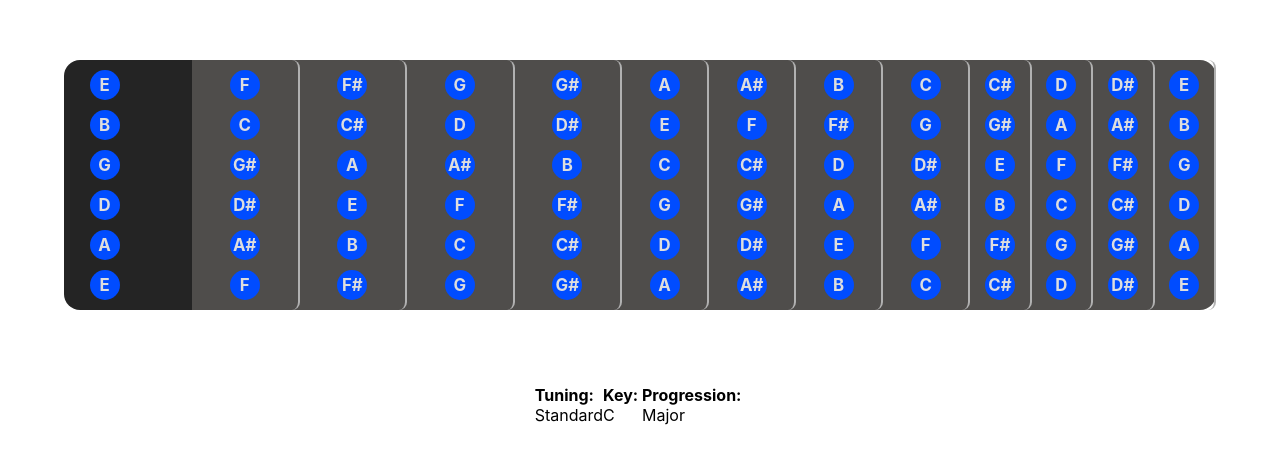
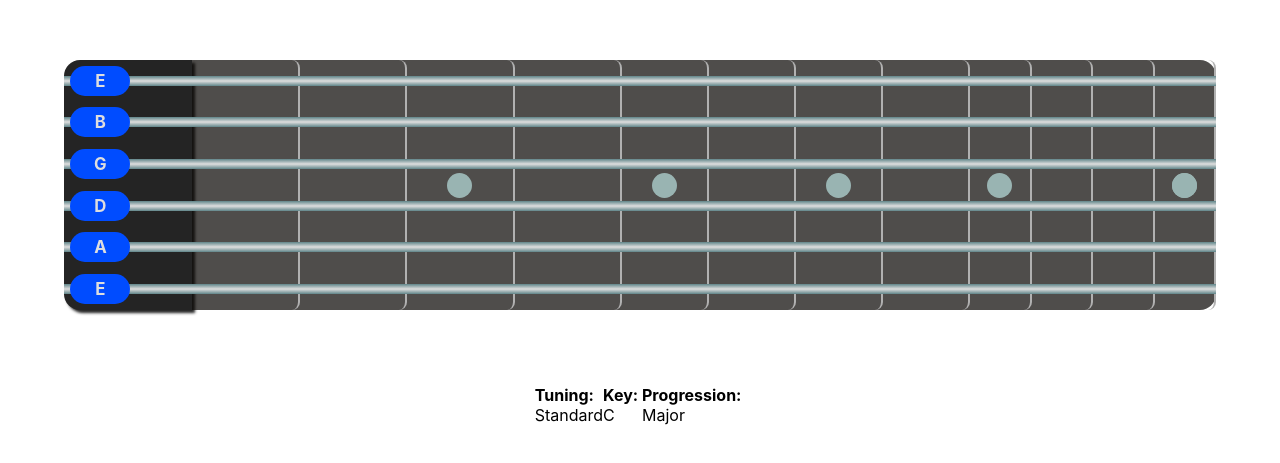
Before and after one commit to CodyMurr/guitar-theory, a React (Create React App) app: page / in a window 1280 px wide. Shown: the part 195-658 px from the top of the page. Built offline with nearby package versions, Linux system fonts and the light colour scheme.

Commit message:
render strings and fret markers

```diff
--- a/src/components/Fretboard/Fretboard.css
+++ b/src/components/Fretboard/Fretboard.css
@@ -9,11 +9,15 @@
 .fb-container .tuner {
     height: 250px;
     width: 10%;
-    justify-content: space-evenly;
+    justify-content: space-around;
     background-color: #242424;
     border-top-left-radius: 1em;
     border-bottom-left-radius: 1em;
-    padding-left: 2%;
+    padding-left: .5%;
+    box-shadow:  3px 3px 3px #242424;
+}
+.fb-container .tuner .note {
+    z-index: 3;
 }
 
 .fb-container .Fretboard {
@@ -27,8 +31,24 @@
 }
 
 .fb-container .Fretboard .fret {
+    position: relative;
     border-right: 2px solid #b1b1b1;
     border-radius: .5em;
     align-items: center;
     justify-content: space-evenly;
 }
+.fb-container .Fretboard .fret .dot {
+    position: absolute;
+    width: 25px;
+    height:25px;
+    border-radius: 50%;
+    background-color: #99b4b2;
+}
+
+.fb-container .Fretboard .fret .octave {
+    position: absolute;
+    width: 100%;
+    height: 100%;
+    justify-content: space-around;
+    align-items: center;
+}
--- a/src/components/Fretboard/Fretboard.jsx
+++ b/src/components/Fretboard/Fretboard.jsx
@@ -3,12 +3,14 @@ import { useContext } from 'react';
 import {
 	tunings,
 	fretStyles,
+	dots,
 	getFretNotes,
 	getScale,
 } from '../../utilities/service-logic';
 import { capitalize } from '../../utilities/helper-functions';
 import TuningContext from '../../context/TuningContext';
 import Form from '../Form/Form';
+import Strings from '../Strings/Strings';
 
 export default function Fretboard() {
 	const { signature } = useContext(TuningContext);
@@ -17,10 +19,9 @@ export default function Fretboard() {
 
 	const fretNotes = getFretNotes(signature.tuning);
 
-	console.log(fretNotes);
-
 	return (
 		<div className='fb-container flex'>
+			<Strings />
 			<section className='tuner flex col'>
 				{tunings[signature.tuning].map((note, rootIdx) => (
 					<span className='note flex' key={rootIdx}>
@@ -35,8 +36,11 @@ export default function Fretboard() {
 							className=' fret flex col'
 							key={`${f}.${idx}`}
 							style={{ width: fretStyles[group].width }}>
+							{dots[group][idx]}
 							{tunings[signature.tuning].map((note, root) => (
-								<span className='note flex'>
+								<span
+									className='note disabled flex'
+									key={Math.random() * 1000}>
 									{capitalize(fretNotes[root][f - 1])}
 								</span>
 							))}
--- /dev/null
+++ b/src/components/Strings/Strings.css
@@ -0,0 +1,15 @@
+.Strings {
+    width: 100%;
+    height: 250px;
+    position: absolute;
+    justify-content: space-around;
+    align-items: center;
+    z-index: 2;
+}
+
+.Strings .string {
+    width: 90%;
+    height: 10px;
+    background-image: linear-gradient(#608589, #dedede, #608589);
+
+}
--- /dev/null
+++ b/src/components/Strings/Strings.jsx
@@ -0,0 +1,17 @@
+import './Strings.css';
+
+import { useContext } from 'react';
+import { tunings } from '../../utilities/service-logic';
+import TuningContext from '../../context/TuningContext';
+
+export default function Strings() {
+	const { signature } = useContext(TuningContext);
+
+	return (
+		<ul className='Strings flex col'>
+			{tunings[signature.tuning].map((note, idx) => (
+				<li className='string' key={`${note}-${idx * 6}`}></li>
+			))}
+		</ul>
+	);
+}
--- a/src/pages/App/App.css
+++ b/src/pages/App/App.css
@@ -24,10 +24,23 @@
   justify-content: center;
   align-items: center;
   height: 30px;
-  width: 30px;
+  width: 60px;
   background-color: #004cff;
   color: #dedede;
-  border-radius: 50%;
+  border-radius: 1em;
   font-size: 1.05em;
   font-weight: 700;
 }
+
+.active {
+  visibility: visible;
+}
+
+.disabled {
+  visibility: hidden;
+}
+
+ul {
+  list-style: none;
+  padding-left: 0;
+}
--- a/src/utilities/service-logic.js
+++ b/src/utilities/service-logic.js
@@ -40,17 +40,35 @@ export const progressions = {
 };
 
 export const fretStyles = {
-	group1: {
+	1: {
 		frets: [1, 2, 3, 4],
 		width: '10.5%',
 	},
-	group2: {
+	2: {
 		frets: [5, 6, 7, 8],
 		width: '8.5%',
 	},
-	group3: {
+	3: {
 		frets: [9, 10, 11, 12],
 		width: '6%',
+	},
+};
+
+export const dots = {
+	1: {
+		2: <span className='dot'></span>,
+	},
+	2: {
+		0: <span className='dot'></span>,
+		2: <span className='dot'></span>,
+	},
+	3: {
+		0: <span className='dot'></span>,
+		3: (
+			<ul className='octave flex col'>
+				<li className='dot'></li>-<li className='dot'></li>
+			</ul>
+		),
 	},
 };
 
```
